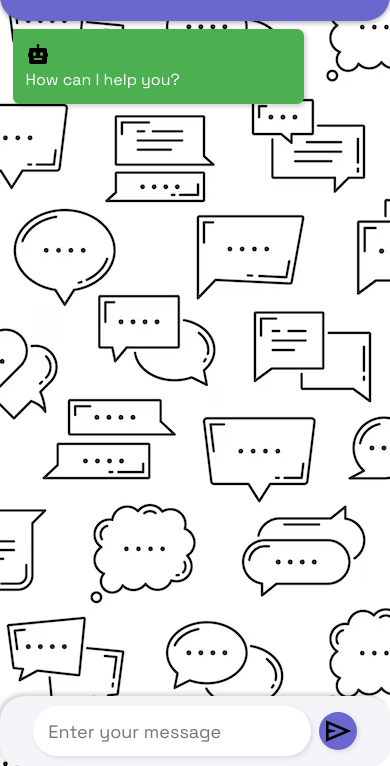
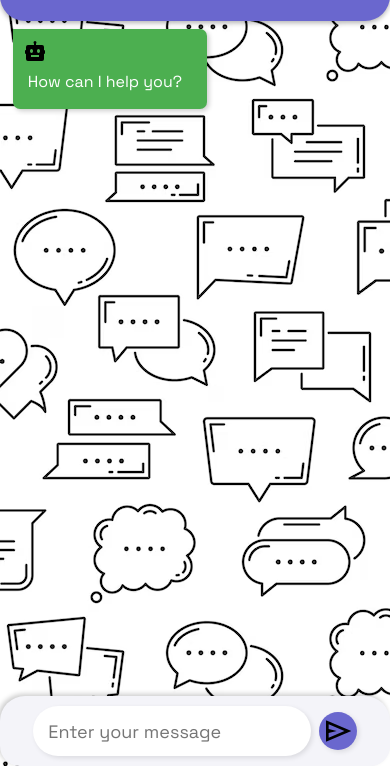
Before and after one commit to GAURAV-DEEP01/ChatBot, a plain HTML site: page index.html in a window 390 px wide. Shown: the part 78-844 px from the top of the page. Drawn offline with nearby package versions, Linux system fonts and the light colour scheme; files whose address does not match are found by name.

Commit message:
Overflow

```diff
--- a/frontend/client.css
+++ b/frontend/client.css
@@ -7,16 +7,11 @@
   box-sizing: border-box;
 }
 
-.header-container img {
-  width: 1em;
-  align-self: center;
-}
-
 body {
   display: flex;
-  background-color: #1c1e3a;
   align-items: center;
   justify-content: center;
+  background-color: #1c1e3a;
   height: 100vh;
 }
 
@@ -44,6 +39,11 @@ body {
   color: #f4f4f9;
 }
 
+.header-container img {
+  width: 1em;
+  align-self: center;
+}
+
 .chat-container {
   padding: 0.5em 0.8em;
   height: 100%;
@@ -54,8 +54,9 @@ body {
 .user-container {
   display: flex;
   flex-direction: column;
+  flex-wrap: wrap;
   gap: 0.2em;
-  padding: 0.8em;
+  padding: 10px 40px;
   margin-bottom: 1em;
   align-items: flex-start;
   line-height: 1.4em;
@@ -113,18 +114,18 @@ body {
   width: 38px;
   height: 38px;
   border-radius: 50%;
-  box-shadow: 2px 2px 5px rgba(0, 0, 0, 0.1);
   background-color: #6a67ce;
   padding: 3px;
   color: white;
+  box-shadow: 2px 2px 5px rgba(0, 0, 0, 0.1);
+}
+
+.send-button:hover {
+  background-color: #b3b2f2;
 }
 
 .send-button:active {
   transform: scale(0.9);
-}
-
-.send-button:hover {
-  background-color: #b3b2f2;
 }
 
 .chat-container::-webkit-scrollbar {
@@ -149,18 +150,46 @@ body {
   outline-color: #6a67ce;
 }
 
-@media (max-width: 625px) {
+@media (max-width: 1025px) {
   .chatbot {
-    border-radius: 0%;
     width: 100vw;
     height: 100vh;
+    border-radius: 0;
   }
+
+  .header-container {
+    border-radius: 0 0 25px 25px;
+  }
+
   .bot-container,
   .user-container {
     width: 80%;
+    padding: 10px;
+  }
+
+  .bot-container {
+    display: flex;
+    flex-wrap: wrap;
+    margin-bottom: 10px;
+    max-width: 90%;
+    width: fit-content;
+    margin-right: auto;
+  }
+
+  .bot-message,
+  .user-message {
+    max-width: 100%;
     word-wrap: break-word;
+    overflow-wrap: break-word;
+    white-space: pre-wrap;
+    line-height: 1.4;
+    padding: 5px;
+    background-color: #f0f0f000;
+    border-radius: 10px;
   }
-  .header-container {
-    border-radius: 0px 0px 25px 25px;
+
+  .bot-message {
+    background-color: #f0f0f000;
+    margin-right: 10px;
   }
 }
```
